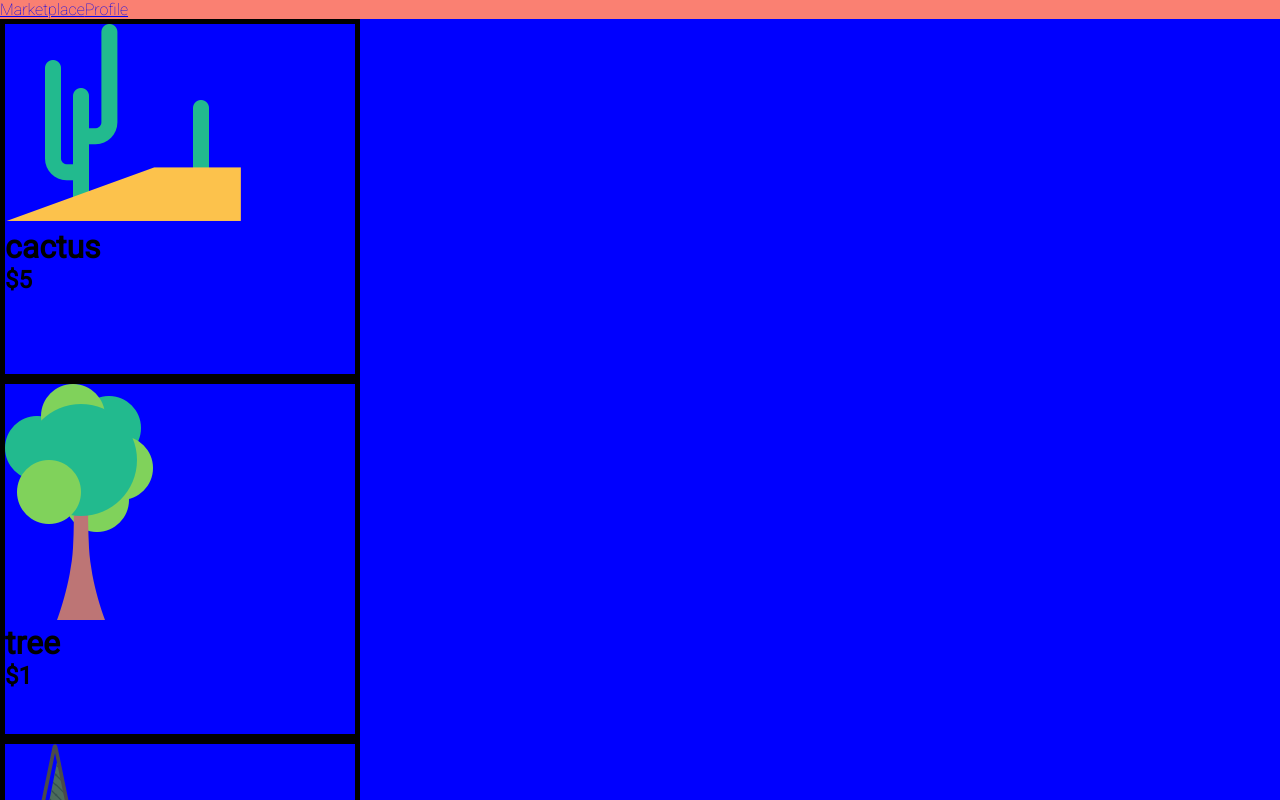
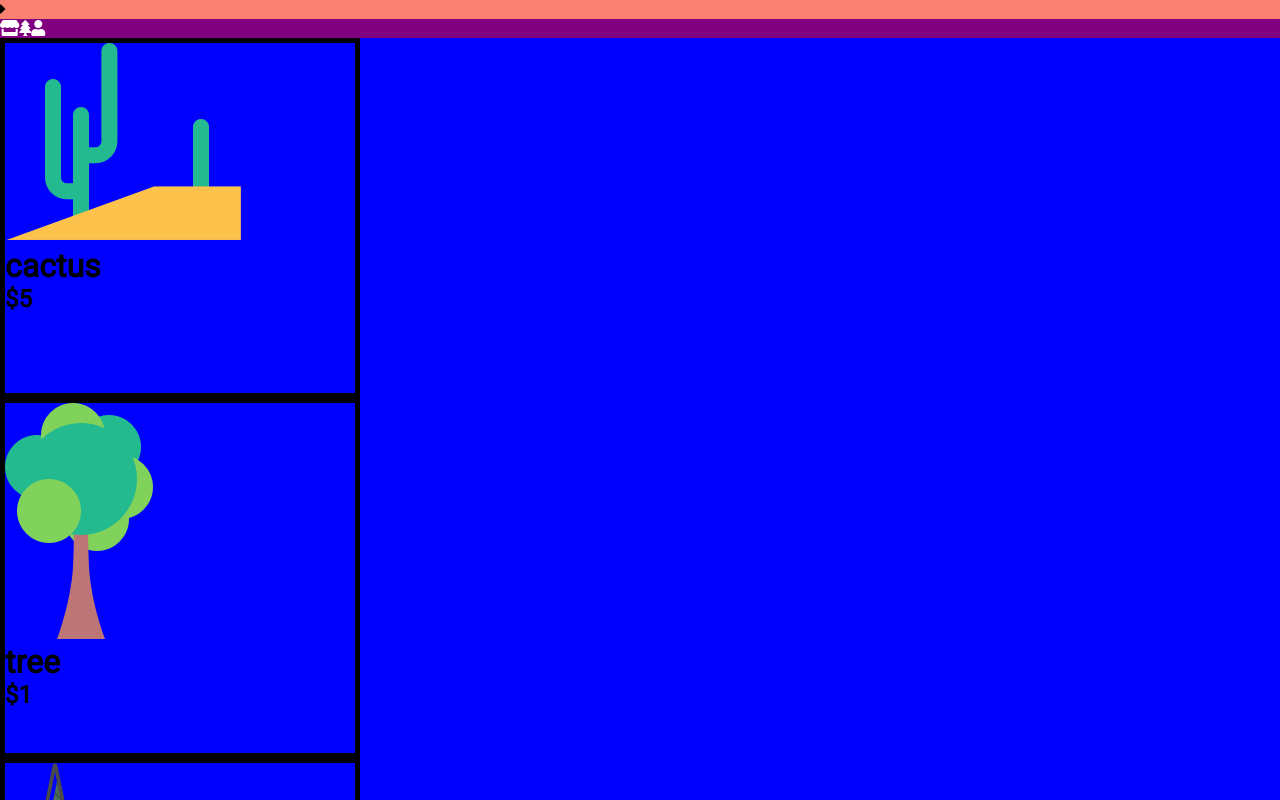
Before and after one commit to husheric/LeafbitWeb, a React (Create React App) app in the folder frontend/: page / in a window 1280 px wide. Shown: the top 800 px of the page. Built offline with nearby package versions, Linux system fonts and the light colour scheme.

Commit message:
import font awesome

```diff
--- a/frontend/public/index.html
+++ b/frontend/public/index.html
@@ -1,5 +1,6 @@
 <!DOCTYPE html>
 <html lang="en">
+
 <head>
   <meta charset="utf-8">
   <meta name="viewport" content="width=device-width, initial-scale=1, shrink-to-fit=no">
@@ -10,6 +11,8 @@
     -->
   <link rel="manifest" href="%PUBLIC_URL%/manifest.json">
   <link rel="shortcut icon" href="%PUBLIC_URL%/favicon.ico">
+  <link rel="stylesheet" href="https://use.fontawesome.com/releases/v5.0.13/css/all.css" integrity="sha384-DNOHZ68U8hZfKXOrtjWvjxusGo9WQnrNx2sqG0tfsghAvtVlRW3tvkXWZh58N9jp"
+    crossorigin="anonymous">
   <!--
       Notice the use of %PUBLIC_URL% in the tags above.
       It will be replaced with the URL of the `public` folder during the build.
@@ -21,6 +24,7 @@
     -->
   <title>Leafbit</title>
 </head>
+
 <body>
   <noscript>
     You need to enable JavaScript to run this app.
@@ -37,4 +41,5 @@
       To create a production bundle, use `npm run build` or `yarn build`.
     -->
 </body>
+
 </html>
--- a/frontend/src/App.js
+++ b/frontend/src/App.js
@@ -5,15 +5,38 @@ import Marketplace from './Components/Marketplace';
 import './stylesheets/nav.css';
 
 class App extends Component {
+  constructor() {
+    super()
+    this.state = {
+      sidebar: false
+    }
+  }
+
+  handleSidebar = () => {
+    this.setState({
+      sidebar: !this.state.sidebar
+    })
+  }
+
   render() {
+    console.log(this.state)
+    const sidebarClass = this.state.sidebar ? `hidden` : `visible`
+
     return (
       <div>
         <nav className="sidebar">
-          <Link to="/">Marketplace</Link>
-          <Link to="/profile">Profile</Link>
+          <div onClick={this.handleSidebar}>
+            <i className="fas fa-caret-right"></i>
+          </div>
+          <div className={`sidebar-${sidebarClass}`}>
+            <Link to="/"><i className="fas fa-store"></i></Link>
+            <Link to="/plant"><i className="fas fa-tree"></i></Link>
+            <Link to="/profile"><i className="fas fa-user"></i></Link>
+          </div>
         </nav>
         <Switch>
           <Route exact path="/" component={Marketplace} />
+          <Route path="/plant" component={Marketplace} />
           <Route path="/profile" component={Marketplace} />
         </Switch>
       </div>
--- a/frontend/src/stylesheets/index.css
+++ b/frontend/src/stylesheets/index.css
@@ -5,6 +5,7 @@ body {
   padding: 0;
   font-family: 'Roboto', sans-serif;
   font-weight: 100;
+  background-color: #564b45;
 }
 
 h1, h2, h3, h4, h5, h6, p, a {
--- a/frontend/src/stylesheets/nav.css
+++ b/frontend/src/stylesheets/nav.css
@@ -3,3 +3,15 @@
 .sidebar {
     background-color: salmon;
 }
+
+.sidebar a {
+    color: #ffffff;
+}
+
+.sidebar-hidden {
+    background-color: red;
+}
+
+.sidebar-visible {
+    background-color: purple;
+}
```
Lines whose indentation alone changed are shown as unchanged.
